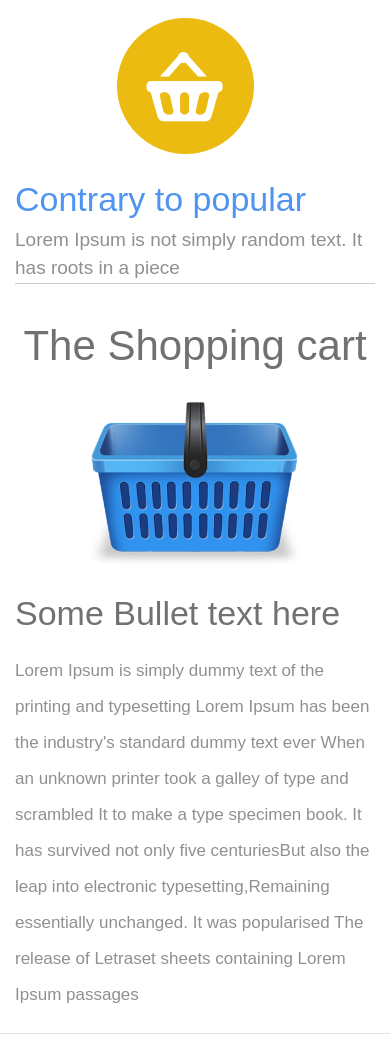
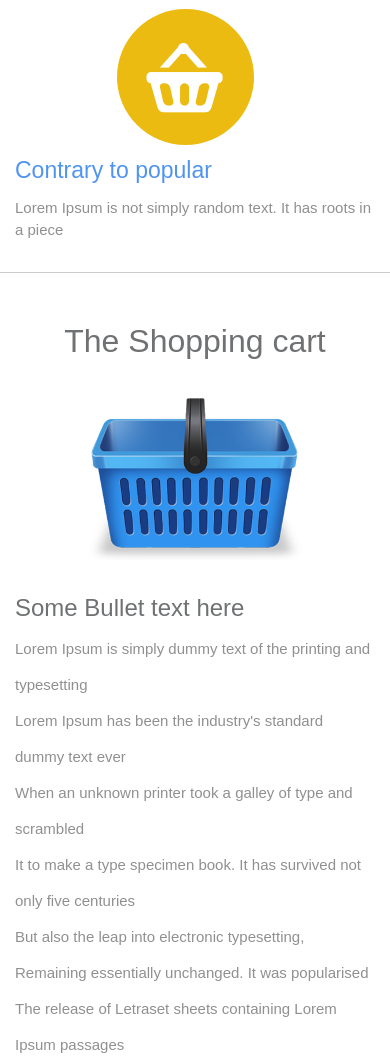
Before and after one commit to AlinaSp/prechu, a plain HTML site: page index.html in a window 390 px wide. Shown: the part 934-1997 px from the top of the page. Drawn offline with Linux system fonts and the light colour scheme; files whose address does not match are found by name.

Commit message:
fixxed errors

```diff
--- a/css/components/base.css
+++ b/css/components/base.css
@@ -38,6 +38,7 @@ img {
 
 ul {
 	padding: 0;
+	list-style: none;
 }
 
 p, ul, ol, figure {
--- a/css/components/card.css
+++ b/css/components/card.css
@@ -1,5 +1,5 @@
 .card {
-	border-bottom: 1px solid rgba(0, 0, 0, 0.2)
+	/*border-bottom: 1px solid rgba(0, 0, 0, 0.2)*/
 }
 
 .card-title {
@@ -35,6 +35,19 @@
 	padding: 20px 20px 20px 0;
 }
 
+@media (max-width: 479px) {
+	.card-title {
+		font-size: 23px;
+	}
+	.card-subtitle {
+		font-size: 15px;
+		padding-bottom: 15px;
+	}
+	.card-prodact .card-img {
+		padding-bottom: 0;
+	}
+}
+
 @media (min-width: 480px) {
 	.card-prodact {
 		-ms-flex-wrap: nowrap;
--- a/css/components/grid.css
+++ b/css/components/grid.css
@@ -21,7 +21,16 @@
 		-webkit-box-pack: center;
 		    -ms-flex-pack: center;
 		        justify-content: center;
-	}
+}
+
+.after:after {
+	content: "";
+	display: inline-block;
+	width: calc(100% + 30px);
+	height: 1px;
+	background-color: rgba(0, 0, 0, 0.2);
+	margin: 0 -15px;
+}
 
 
 @media (max-width: 480px) {
@@ -32,9 +41,19 @@
 	}
 }
 
+@media (min-width: 480px) {
+	.grid-shopping .grid-item:nth-child(2) {
+		padding: 0 20px;
+	}
+}
+
 @media (min-width: 640px) {
 	.section-hero .grid-item.width-3-5-s {
 		padding-left: 30px;
+	}
+	.grid-shopping .grid-item:nth-child(2) {
+		max-width: 512px;
+		margin: 0 auto;
 	}
 }
 
@@ -51,4 +70,7 @@
 	.section-hero .section-foreground .section-subtitle {
 		font-size: 26px;
 	}
+	.after:after {
+		display: none;
+	}
 }
--- a/css/components/icons.css
+++ b/css/components/icons.css
@@ -27,8 +27,11 @@
 
 .icon-check:before {
   content: "\e900";
-  color: #fff;
   padding-right: 15px;
+}
+
+a.button:hover span.icon-chek:before {
+  color: #5094f2;
 }
 
 
--- a/css/components/section.css
+++ b/css/components/section.css
@@ -56,7 +56,7 @@
   padding-bottom: 18px;
 }
 
-.section-text {
+.section-list {
   color: #909090;
   font-size: 17px;
   font-weight: 300;
@@ -67,14 +67,24 @@
   .section-hero .section-title {
     text-align: center;
   }
+  .section-title {
+    font-size: 32px;
+  }
+  .section-subtitle {
+    font-size: 24px;
+    padding-bottom: 0;
+  }
+  .section-list {
+    font-size: 15px;
+  }
 }
 
 @media (min-width: 480px) {
-  .section {
-    padding: 20px 40px;
+   .section-hero {
+    padding: 20px 0;
   }
-  .section-hero {
-    padding: 20px 0;
+  .section-hero .grid-item:last-child {
+    padding-left: 20px;
   }
 }
 
@@ -98,7 +108,7 @@
   font-size: 26px;
   line-height: 44.42px;
   }
-  .section-text {
+  .section-list {
   font-size: 15px;
   line-height: 36px;
   }
--- a/index.html
+++ b/index.html
@@ -61,7 +61,7 @@
 			<section class="section">
 				<div class="container">
 					<div class="grid">
-						<div class="grid-item width-1-1 width-1-3-l">
+						<div class="grid-item width-1-1 width-1-3-l after">
 							<div class="card card-prodact">
 								<figure class="card-img">
 									<span class="icon-pencil"></span>
@@ -72,7 +72,7 @@
 								</div>
 							</div>
 						</div>
-						<div class="grid-item width-1-1 width-1-3-l">
+						<div class="grid-item width-1-1 width-1-3-l after">
 							<div class="card card-prodact">
 								<figure class="card-img">
 									<span class="icon-monitor"></span>
@@ -83,7 +83,7 @@
 								</div>
 							</div>
 						</div>
-						<div class="grid-item width-1-1 width-1-3-l">
+						<div class="grid-item width-1-1 width-1-3-l after">
 							<div class="card card-prodact">
 								<figure class="card-img">
 									<span class="icon-shopping-cart"></span>
@@ -101,7 +101,7 @@
 
 			<section class="section">
 				<div class="container">
-					<div class="grid">
+					<div class="grid grid-shopping">
 						<div class="grid-item width-1-1 width-1-2-l">
 							<h2 class="section-title">The Shopping cart</h2>
 							<figure class="section-img">
@@ -110,7 +110,15 @@
 						</div>
 						<div class="grid-item width-1-1 width-1-2-l">
 							<h3 class="section-subtitle">Some Bullet text here</h3>
-							<p class="section-text">Lorem Ipsum is simply dummy text of the printing and typesetting Lorem Ipsum has been the industry's standard dummy text ever When an unknown printer took a galley of type and scrambled It to make a type specimen book. It has survived not only five centuriesBut also the leap into electronic typesetting,Remaining essentially unchanged. It was popularised The release of Letraset sheets containing Lorem Ipsum passages</p>
+							<ul class="section-list">
+              <li>Lorem Ipsum is simply dummy text of the printing and typesetting </li>
+              <li>Lorem Ipsum has been the industry's standard dummy text ever </li>
+              <li>When an unknown printer took a galley of type and scrambled </li>
+              <li>It to make a type specimen book. It has survived not only five centuries</li>
+              <li>But also the leap into electronic typesetting,</li>
+              <li>Remaining essentially unchanged. It was popularised </li>
+              <li>The release of Letraset sheets containing Lorem Ipsum passages</li>
+            </ul>
 						</div>
 					</div>
 				</div>
```
